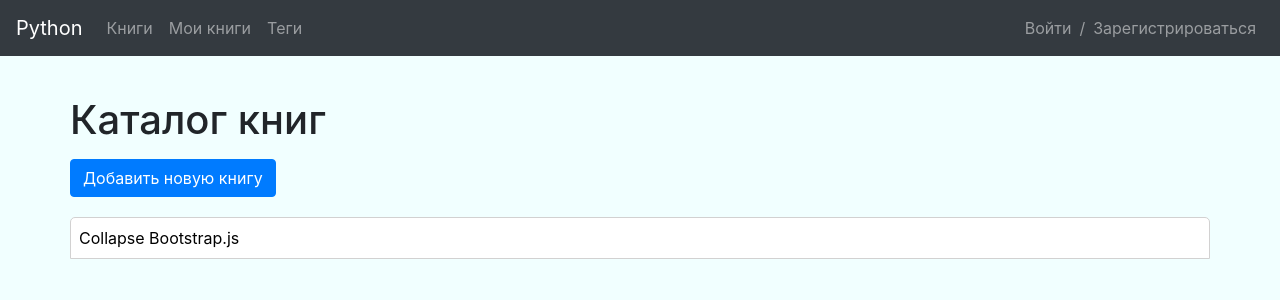
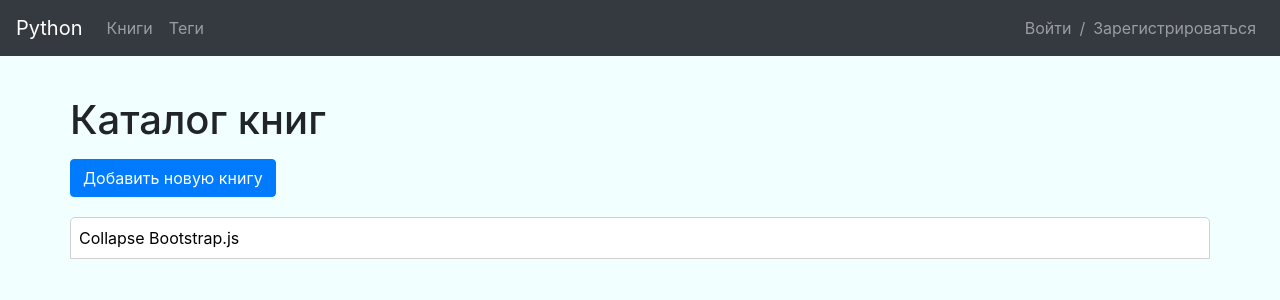
Before and after one commit to AlexCPU7/library-django, a Django app: page /catalog/ in a window 1280 px wide. Shown: the top 300 px of the page. Run offline with Django 3.2, Linux system fonts and the light colour scheme; data that the repository does not hold is empty; some libraries are stand-ins or nearby versions.

Commit message:
test url

```diff
--- a/templates/base.html
+++ b/templates/base.html
@@ -23,9 +23,6 @@
             <ul class="navbar-nav mr-auto">
                 <li class="nav-item">
                     <a class="nav-link" href="{% url 'books_list' %}">Книги</a>
-                </li>
-                <li class="nav-item">
-                    <a class="nav-link" href="{% url 'my_book_url' %}">Мои книги</a>
                 </li>
                 <li class="nav-item">
                     <a class="nav-link" href="{% url 'tags_list' %}">Теги</a>
```
